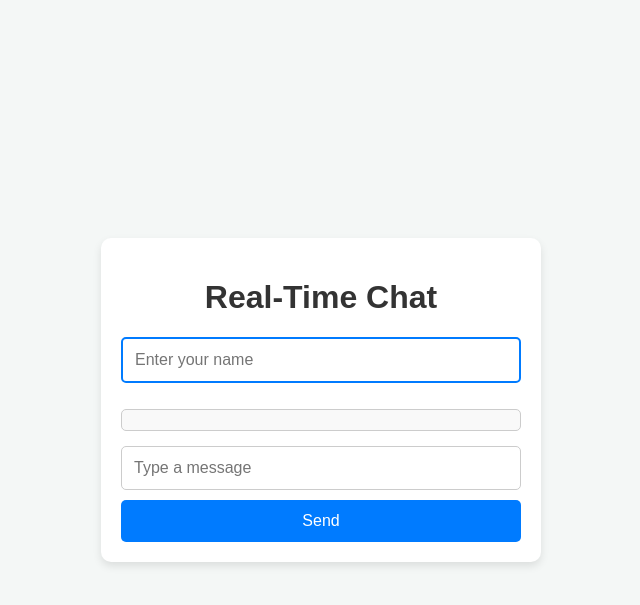
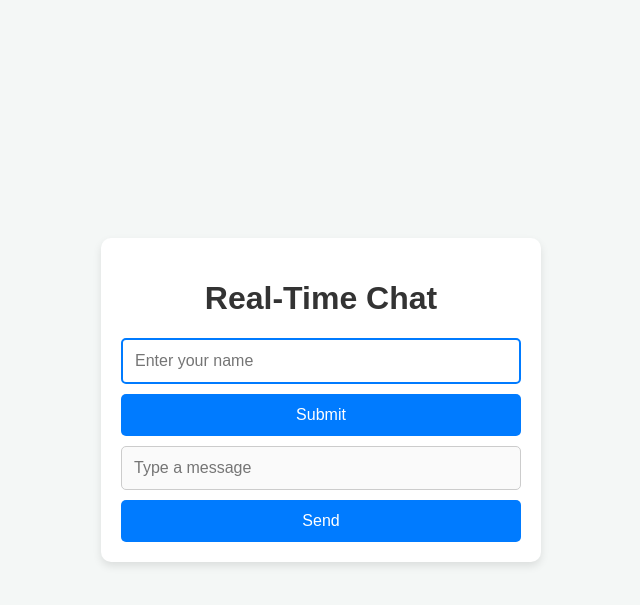
Before and after one commit to rib3ni/chatapppython, a Flask app: page / in a window 1280 px wide. Shown: the top 605 px of the page, without its empty margins (319-959 px from the left). Run offline with Flask 3, Linux system fonts and the light colour scheme; some libraries are stand-ins or nearby versions.

Commit message:
Ensure user can input name only once and hide chat until name is entered

```diff
--- a/static/styles.css
+++ b/static/styles.css
@@ -24,7 +24,16 @@ h1 {
     padding: 20px;
 }
 
-/* Input field for username */
+/* Username input section */
+#username-container {
+    margin-bottom: 10px;
+}
+
+/* Hidden elements (used to hide chat area until username is entered) */
+.hidden {
+    display: none;
+}
+
 #username {
     width: 100%;
     padding: 12px;
@@ -39,6 +48,22 @@ h1 {
 
 #username:focus {
     border-color: #0056b3;
+}
+
+#submit-name-btn {
+    width: 100%;
+    padding: 12px;
+    background-color: #007BFF;
+    color: white;
+    border: none;
+    border-radius: 5px;
+    font-size: 16px;
+    cursor: pointer;
+    transition: background-color 0.3s ease;
+}
+
+#submit-name-btn:hover {
+    background-color: #0056b3;
 }
 
 /* Messages list */
--- a/templates/index.html
+++ b/templates/index.html
@@ -4,16 +4,23 @@
     <meta charset="UTF-8">
     <meta name="viewport" content="width=device-width, initial-scale=1.0">
     <title>Real-Time Chat</title>
-    <link rel="stylesheet" href="static/styles.css">
+    <link rel="stylesheet" href="static/styles.css"> <!-- Link to external CSS -->
     <script src="https://cdnjs.cloudflare.com/ajax/libs/socket.io/4.0.0/socket.io.js"></script>
 </head>
 <body>
     <div class="chat-container">
         <h1>Real-Time Chat</h1>
-        <input id="username" type="text" placeholder="Enter your name"> <!-- Name input field -->
-        <ul id="messages"></ul>  <!-- Messages display here -->
-        <input id="message" type="text" placeholder="Type a message">
-        <button id="sendBtn">Send</button>
+
+        <!-- Username input section -->
+        <div id="username-container">
+            <input id="username" type="text" placeholder="Enter your name">
+            <button id="submit-name-btn">Submit</button>
+        </div>
+
+        <!-- Chat section, hidden initially -->
+        <ul id="messages" class="hidden"></ul>
+        <input id="message" type="text" placeholder="Type a message" disabled>
+        <button id="sendBtn" disabled>Send</button>
     </div>
 
     <script>
@@ -21,35 +28,44 @@
             const socket = io.connect(window.location.origin);
             let username = '';
 
-            // Ensure the user enters a name before sending messages
-            document.getElementById('username').addEventListener('blur', () => {
-                username = document.querySelector('#username').value.trim();
-                if (username === '') {
-                    alert('Please enter your name to participate in the chat.');
+            const usernameInput = document.getElementById('username');
+            const messageInput = document.getElementById('message');
+            const sendBtn = document.getElementById('sendBtn');
+            const submitNameBtn = document.getElementById('submit-name-btn');
+            const usernameContainer = document.getElementById('username-container');
+            const messagesContainer = document.getElementById('messages');
+
+            // Enable message input after username is entered
+            submitNameBtn.addEventListener('click', () => {
+                username = usernameInput.value.trim();
+                if (username !== '') {
+                    // Hide username input and enable chat input
+                    usernameContainer.style.display = 'none';
+                    messagesContainer.classList.remove('hidden');
+                    messageInput.disabled = false;
+                    sendBtn.disabled = false;
+                } else {
+                    alert('Please enter a valid name.');
                 }
             });
 
-            // Handle connection event
             socket.on('connect', () => {
                 socket.send({ user: 'System', msg: 'A new user has joined the chat!' });
             });
 
-            // Receive and display messages
+            // Handle incoming messages
             socket.on('message', (data) => {
                 const li = document.createElement("li");
-                li.appendChild(document.createTextNode(`${data.user}: ${data.msg}`)); // Display user + message
+                li.appendChild(document.createTextNode(`${data.user}: ${data.msg}`));
                 document.querySelector('#messages').appendChild(li);
             });
 
             // Send message when the send button is clicked
-            document.querySelector('#sendBtn').onclick = () => {
-                const message = document.querySelector('#message').value.trim();
-                if (message && username) {
-                    // Send the message with the user's name
+            sendBtn.onclick = () => {
+                const message = messageInput.value.trim();
+                if (message) {
                     socket.send({ user: username, msg: message });
-                    document.querySelector('#message').value = ''; // Clear message input field
-                } else if (!username) {
-                    alert('Please enter your name before sending a message.');
+                    messageInput.value = '';
                 }
             };
         });
```
